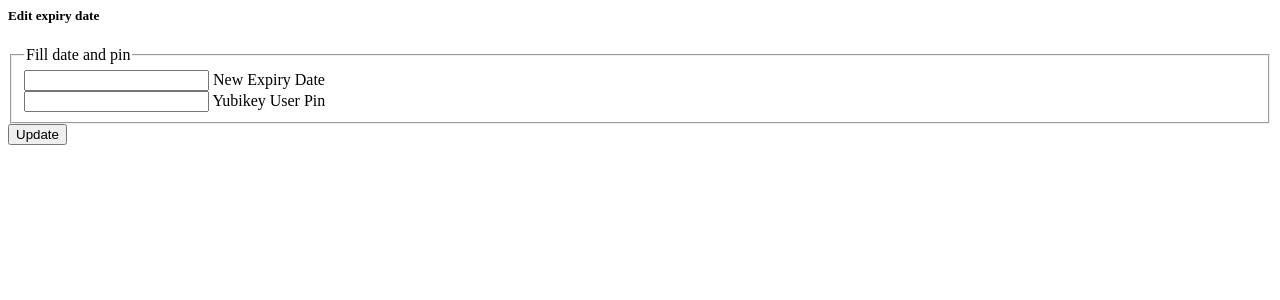
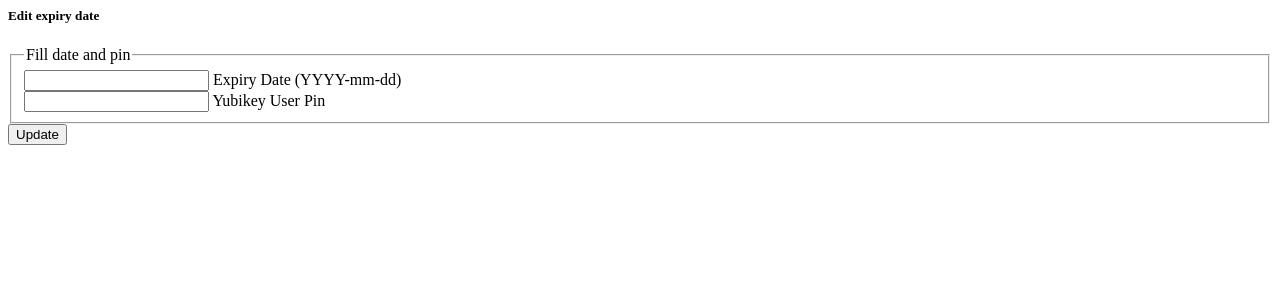
Before and after one commit to kushaldas/redigera, a Django app: page /expiry in a window 1280 px wide. Shown: the top 300 px of the page. Run offline with Django 5.2, Linux system fonts and the light colour scheme; parts of the project's set-up code (start-up, migrations or seed data) failed here and were passed over.

Commit message:
Shows date format in form

```diff
--- a/src/rediweb/expiry/templates/expiry/expiryform.html
+++ b/src/rediweb/expiry/templates/expiry/expiryform.html
@@ -8,7 +8,7 @@
       <legend>Fill date and pin</legend>
       <div class="field border lavel">
         <input id='date' type='text' name="date">
-        <label>New Expiry Date</label>
+        <label>Expiry Date (YYYY-mm-dd)</label>
       </div>
       <div class="field border lavel">
         <input id='pin' type='password' name="pin">
```
